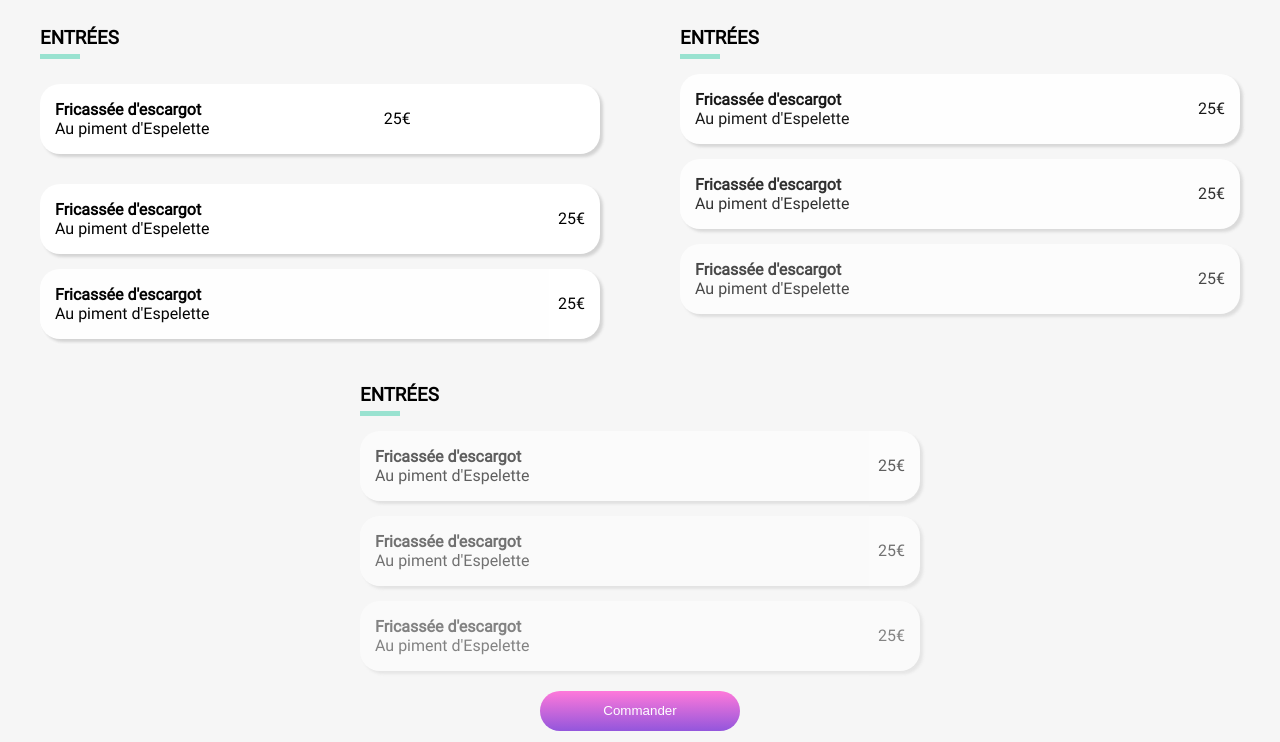
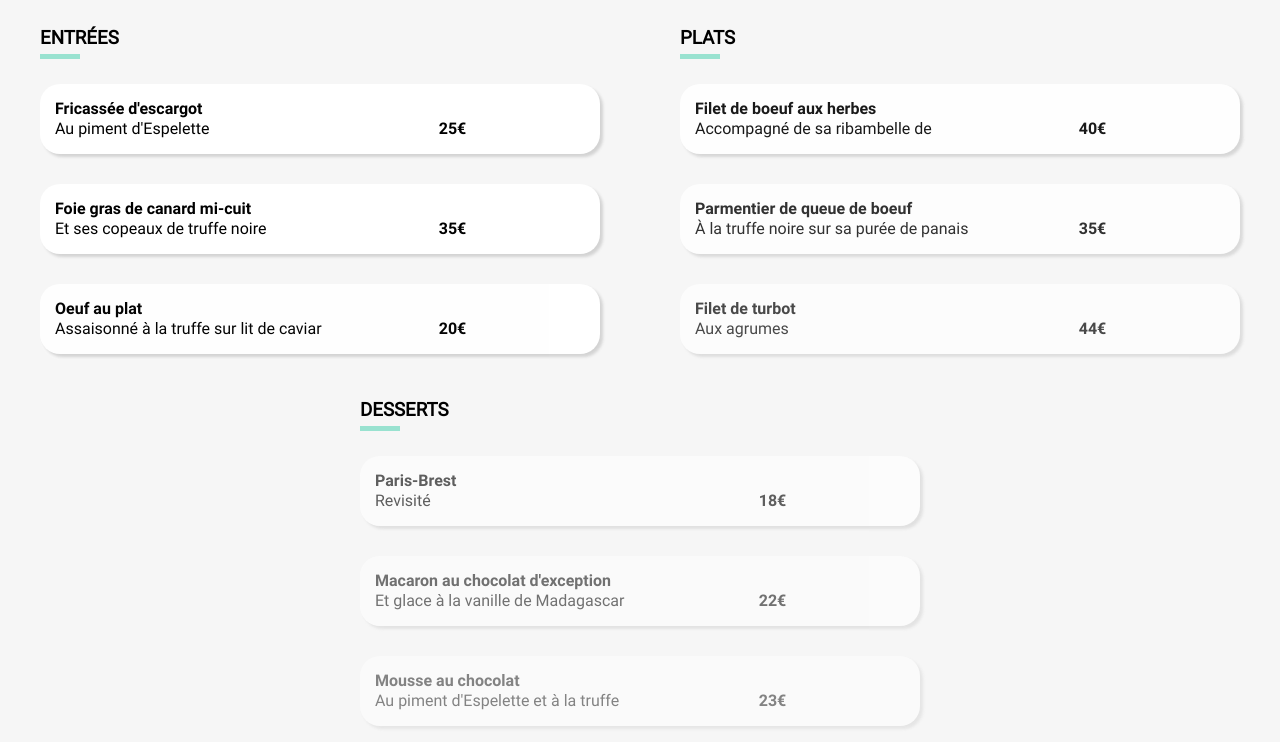
Before and after one commit to Eric-dpy-Git/EricDuprey_3_11012021, a plain HTML site: page la-palette-du-gout.html in a window 1280 px wide. Shown: the part 498-1240 px from the top of the page. Drawn offline with Linux system fonts and the light colour scheme.

Commit message:
menu animation & add text from template on first restaurant

```diff
--- a/la-palette-du-gout.html
+++ b/la-palette-du-gout.html
@@ -39,8 +39,12 @@
             <div class="overbox__box">
               <div class="meal__box mb-1">
                 <div class="meal__box--text">
-                  <h4 class="meal__description">Fricassée d'escargot</h4>
-                  <p class="meal__subdescription">Au piment d'Espelette</p>
+                  <h4 class="meal__description overflow">
+                    Fricassée d'escargot
+                  </h4>
+                  <p class="meal__subdescription overflow">
+                    Au piment d'Espelette
+                  </p>
                 </div>
                 <div class="meal__box--price">25€</div>
                 <div class="overbox">
@@ -49,73 +53,133 @@
               </div>
             </div>
 
+            <div class="overbox__box">
               <div class="meal__box mb-2">
                 <div class="meal__box--text">
-                <h4 class="meal__description">Fricassée d'escargot</h4>
-                <p class="meal__subdescription">Au piment d'Espelette</p>
+                  <h4 class="meal__description overflow">
+                    Foie gras de canard mi-cuit
+                  </h4>
+                  <p class="meal__subdescription overflow">
+                    Et ses copeaux de truffe noire
+                  </p>
                 </div>
-              <div class="meal__box--price">25€</div>
+                <div class="meal__box--price">35€</div>
+                <div class="overbox">
+                  <i class="fas fa-check-circle"></i>
                 </div>
+              </div>
+            </div>
+            <div class="overbox__box">
               <div class="meal__box mb-3">
                 <div class="meal__box--text">
-                <h4 class="meal__description">Fricassée d'escargot</h4>
-                <p class="meal__subdescription">Au piment d'Espelette</p>
+                  <h4 class="meal__description overflow">Oeuf au plat</h4>
+                  <p class="meal__subdescription overflow">
+                    Assaisonné à la truffe sur lit de caviar
+                  </p>
                 </div>
-              <div class="meal__box--price">25€</div>
+                <div class="meal__box--price">20€</div>
+                <div class="overbox">
+                  <i class="fas fa-check-circle"></i>
+                </div>
+              </div>
             </div>
           </div>
         </div>
         <div class="menu__part--box">
-          <h3 class="menu__part">ENTRÉES</h3>
+          <h3 class="menu__part">PLATS</h3>
           <hr />
           <div class="flex__menu">
+            <div class="overbox__box">
               <div class="meal__box mb-4">
                 <div class="meal__box--text">
-                <h4 class="meal__description">Fricassée d'escargot</h4>
-                <p class="meal__subdescription">Au piment d'Espelette</p>
+                  <h4 class="meal__description overflow">
+                    Filet de boeuf aux herbes
+                  </h4>
+                  <p class="meal__subdescription overflow">
+                    Accompagné de sa ribambelle de légumes
+                  </p>
                 </div>
-              <div class="meal__box--price">25€</div>
+                <div class="meal__box--price">40€</div>
+                <div class="overbox">
+                  <i class="fas fa-check-circle"></i>
                 </div>
+              </div>
+            </div>
+            <div class="overbox__box">
               <div class="meal__box mb-5">
                 <div class="meal__box--text">
-                <h4 class="meal__description">Fricassée d'escargot</h4>
-                <p class="meal__subdescription">Au piment d'Espelette</p>
+                  <h4 class="meal__description overflow">
+                    Parmentier de queue de boeuf
+                  </h4>
+                  <p class="meal__subdescription overflow">
+                    À la truffe noire sur sa purée de panais
+                  </p>
                 </div>
-              <div class="meal__box--price">25€</div>
+                <div class="meal__box--price">35€</div>
+                <div class="overbox">
+                  <i class="fas fa-check-circle"></i>
                 </div>
+              </div>
+            </div>
+            <div class="overbox__box">
               <div class="meal__box mb-6">
                 <div class="meal__box--text">
-                <h4 class="meal__description">Fricassée d'escargot</h4>
-                <p class="meal__subdescription">Au piment d'Espelette</p>
+                  <h4 class="meal__description overflow">Filet de turbot</h4>
+                  <p class="meal__subdescription overflow">Aux agrumes</p>
                 </div>
-              <div class="meal__box--price">25€</div>
+                <div class="meal__box--price">44€</div>
+                <div class="overbox">
+                  <i class="fas fa-check-circle"></i>
+                </div>
+              </div>
             </div>
           </div>
         </div>
         <div class="menu__part--box">
-          <h3 class="menu__part">ENTRÉES</h3>
+          <h3 class="menu__part">DESSERTS</h3>
           <hr />
           <div class="flex__menu">
+            <div class="overbox__box">
               <div class="meal__box mb-7">
                 <div class="meal__box--text">
-                <h4 class="meal__description">Fricassée d'escargot</h4>
-                <p class="meal__subdescription">Au piment d'Espelette</p>
+                  <h4 class="meal__description overflow">Paris-Brest</h4>
+                  <p class="meal__subdescription overflow">Revisité</p>
                 </div>
-              <div class="meal__box--price">25€</div>
+                <div class="meal__box--price">18€</div>
+                <div class="overbox">
+                  <i class="fas fa-check-circle"></i>
                 </div>
+              </div>
+            </div>
+            <div class="overbox__box">
               <div class="meal__box mb-8">
                 <div class="meal__box--text">
-                <h4 class="meal__description">Fricassée d'escargot</h4>
-                <p class="meal__subdescription">Au piment d'Espelette</p>
+                  <h4 class="meal__description overflow">
+                    Macaron au chocolat d'exception
+                  </h4>
+                  <p class="meal__subdescription overflow">
+                    Et glace à la vanille de Madagascar
+                  </p>
                 </div>
-              <div class="meal__box--price">25€</div>
+                <div class="meal__box--price">22€</div>
+                <div class="overbox">
+                  <i class="fas fa-check-circle"></i>
                 </div>
+              </div>
+            </div>
+            <div class="overbox__box">
               <div class="meal__box mb-9">
                 <div class="meal__box--text">
-                <h4 class="meal__description">Fricassée d'escargot</h4>
-                <p class="meal__subdescription">Au piment d'Espelette</p>
+                  <h4 class="meal__description overflow">Mousse au chocolat</h4>
+                  <p class="meal__subdescription overflow">
+                    Au piment d'Espelette et à la truffe noire
+                  </p>
                 </div>
-              <div class="meal__box--price">25€</div>
+                <div class="meal__box--price">23€</div>
+                <div class="overbox">
+                  <i class="fas fa-check-circle"></i>
+                </div>
+              </div>
             </div>
           </div>
           <button type="submit" class="submit__btn submit__btn--menu">
--- a/sass/styles.scss
+++ b/sass/styles.scss
@@ -368,17 +368,17 @@ hr {
   /* display: none; */
   width: 0px;
   height: 0px;
-  /*   margin: 15px 0; */
+  margin: 0 0 0 15px;
   border-radius: 0 20px 20px 0;
   background-color: #99e2d0;
 }
 .meal__box:hover .overbox {
   /* display: block; */
-  animation: testanim 1s forwards;
+  animation: testanim 400ms forwards ease;
 }
 .meal__box:active .overbox {
   /* display: block; */
-  animation: testanim 1s forwards;
+  animation: testanim 400ms forwards ease;
 }
 
 .fa-check-circle {
@@ -388,10 +388,10 @@ hr {
   color: white;
 }
 .meal__box:hover .fa-check-circle {
-  animation: circle 1s forwards;
+  animation: circle 400ms forwards ease;
 }
 .meal__box:active .fa-check-circle {
-  animation: circle 1s forwards;
+  animation: circle 400ms forwards ease;
 }
 @keyframes circle {
   0% {
@@ -410,10 +410,23 @@ hr {
   }
   to {
     height: 100%;
-    width: 25%;
+    width: 30%;
   }
 }
-
+.overflow {
+  width: 100%;
+  height: 20px;
+  margin: 0 0 0 10px;
+  overflow: auto;
+}
+.meal__box--text {
+  min-width: 50%;
+  max-width: 250px;
+  margin: 0 0 0 0;
+}
+.meal__description {
+  font-family: Roboto-B;
+}
 .meal__description,
 .meal__subdescription {
   padding: 0 0 0 0;
@@ -421,7 +434,8 @@ hr {
 }
 .meal__box--price {
   padding: 0;
-  margin: 0 15px 0 0;
+  margin: 20px 0 0 0;
+  font-family: Roboto-B;
 }
 .submit__btn--menu {
   margin: 20px auto 0 auto;
```
Also changed, not shown: styles.css, 1 other file. Lines whose indentation alone changed are shown as unchanged.
